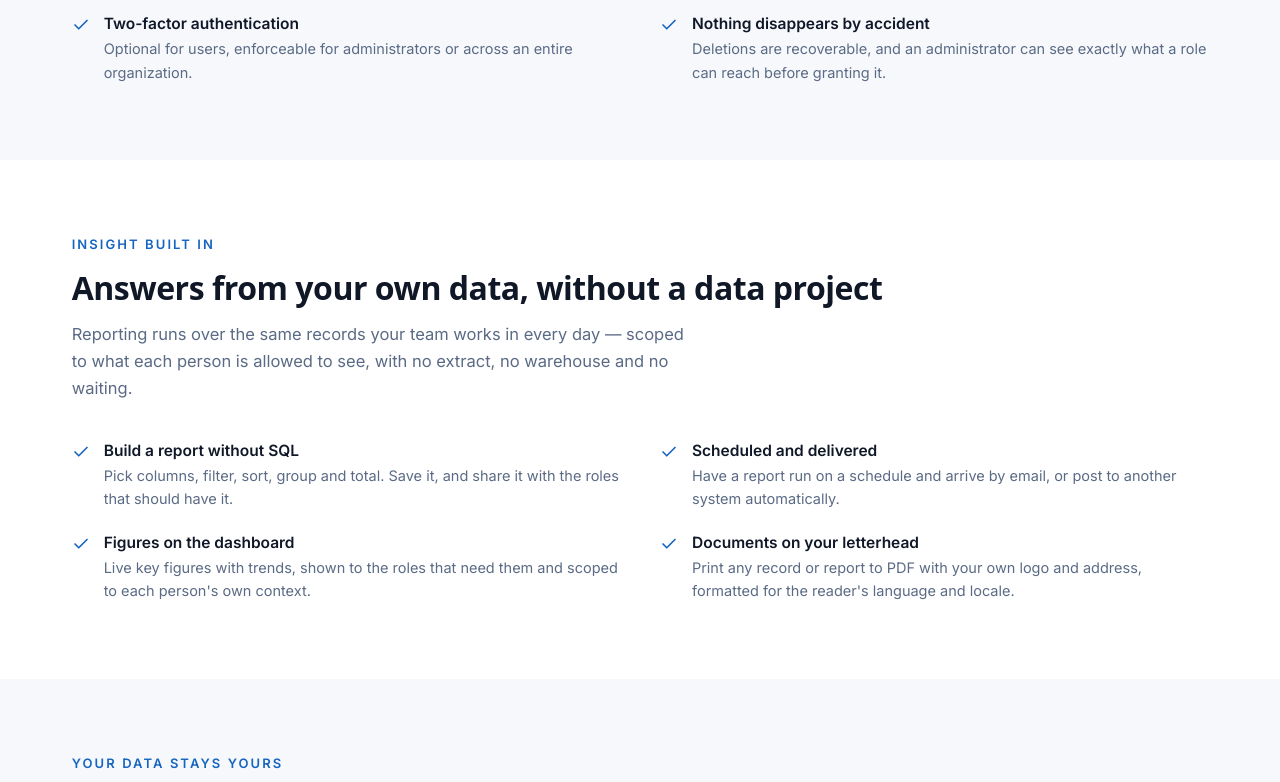
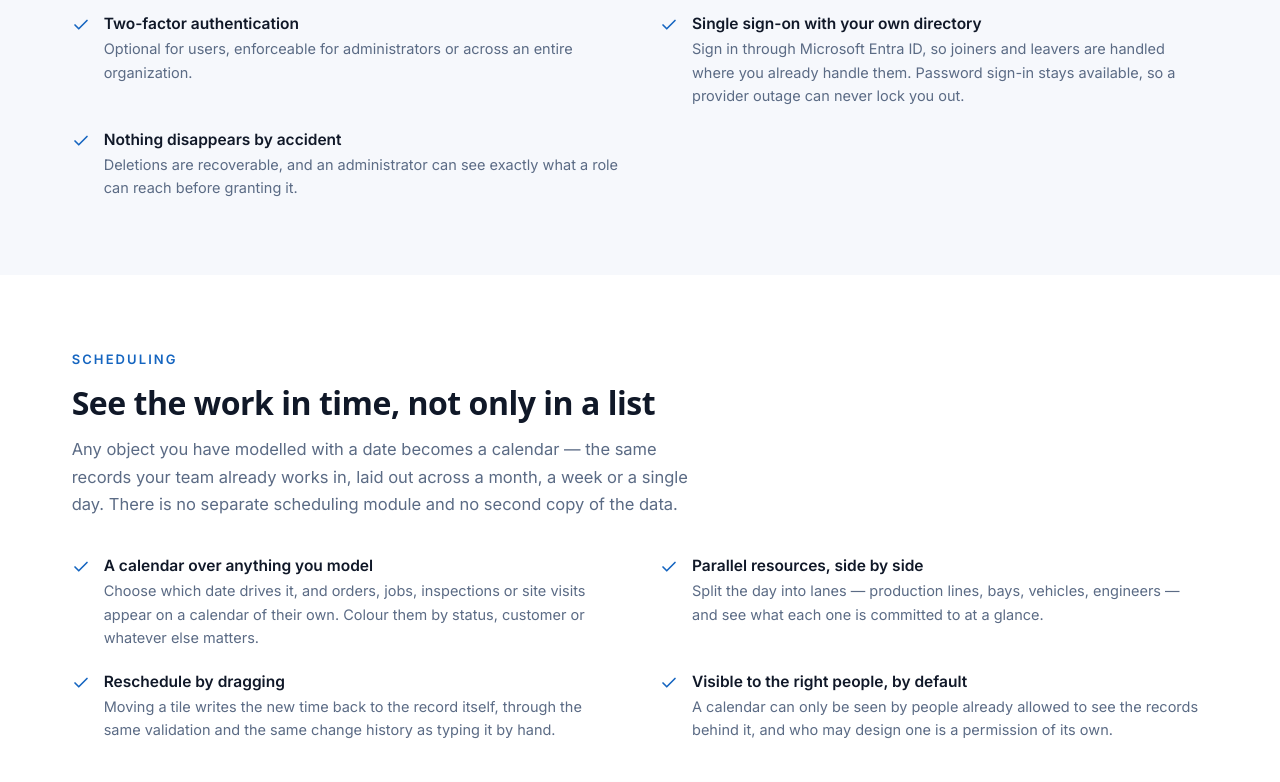
Before and after one commit to SaschaHoefer/bluegate-site, a plain HTML site: page features.html in a window 1280 px wide. Shown: the part 2240-3022 px from the top of the page. Drawn offline with Linux system fonts and the light colour scheme; a web font is replaced by a local one.

Commit message:
Features: a scheduling section, with the calendar
Adds a fifth pillar between Governance and Insight: any object modelled
with a date becomes a calendar, in month, week or day view.

The screenshot is the day view, because that is the part a list cannot
show — three production lines as parallel lanes, tiles as tall as the job
is long. Staged on the same fictional Meridian tenant as the sales order
above it, so the two images read as one system rather than two products.

Placed third rather than appended, so the two screenshots are separated
by a text section instead of stacking.

Same capture settings as the existing assets: 1200 CSS pixels at 2x, so
2400 wide, with width/height stated so the page does not jump as it
loads. Checked at 390, 768 and 1280 — no horizontal overflow, no console
errors, both images decode at full resolution.

index.html is untouched: its card grid is three columns with three cards,
and a fourth would leave an orphan.

```diff
--- a/features.html
+++ b/features.html
@@ -157,13 +157,60 @@
       </div>
       <div class="point">
         <svg class="tick" width="18" height="18" viewBox="0 0 24 24" fill="none" stroke="#1565c0" stroke-width="2.2" stroke-linecap="round" stroke-linejoin="round" aria-hidden="true"><path d="M20 6 9 17l-5-5"/></svg>
+        <div><div class="point-title">Single sign-on with your own directory</div><div class="point-body">Sign in through Microsoft Entra ID, so joiners and leavers are handled where you already handle them. Password sign-in stays available, so a provider outage can never lock you out.</div></div>
+      </div>
+      <div class="point">
+        <svg class="tick" width="18" height="18" viewBox="0 0 24 24" fill="none" stroke="#1565c0" stroke-width="2.2" stroke-linecap="round" stroke-linejoin="round" aria-hidden="true"><path d="M20 6 9 17l-5-5"/></svg>
         <div><div class="point-title">Nothing disappears by accident</div><div class="point-body">Deletions are recoverable, and an administrator can see exactly what a role can reach before granting it.</div></div>
       </div>
     </div>
   </div>
 </section>
 
-<!-- ===== 3 · INSIGHT ===== -->
+<!-- ===== 3 · SCHEDULING ===== -->
+<section class="pillar">
+  <div class="wrap pad">
+    <div class="eyebrow">Scheduling</div>
+    <h2 class="rhd">See the work in time, not only in a list</h2>
+    <p class="lead">Any object you have modelled with a date becomes a calendar — the same records your team already works in, laid out across a month, a week or a single day. There is no separate scheduling module and no second copy of the data.</p>
+    <div class="points">
+      <div class="point">
+        <svg class="tick" width="18" height="18" viewBox="0 0 24 24" fill="none" stroke="#1565c0" stroke-width="2.2" stroke-linecap="round" stroke-linejoin="round" aria-hidden="true"><path d="M20 6 9 17l-5-5"/></svg>
+        <div><div class="point-title">A calendar over anything you model</div><div class="point-body">Choose which date drives it, and orders, jobs, inspections or site visits appear on a calendar of their own. Colour them by status, customer or whatever else matters.</div></div>
+      </div>
+
+      <div class="point">
+        <svg class="tick" width="18" height="18" viewBox="0 0 24 24" fill="none" stroke="#1565c0" stroke-width="2.2" stroke-linecap="round" stroke-linejoin="round" aria-hidden="true"><path d="M20 6 9 17l-5-5"/></svg>
+        <div><div class="point-title">Parallel resources, side by side</div><div class="point-body">Split the day into lanes — production lines, bays, vehicles, engineers — and see what each one is committed to at a glance.</div></div>
+      </div>
+
+      <div class="point">
+        <svg class="tick" width="18" height="18" viewBox="0 0 24 24" fill="none" stroke="#1565c0" stroke-width="2.2" stroke-linecap="round" stroke-linejoin="round" aria-hidden="true"><path d="M20 6 9 17l-5-5"/></svg>
+        <div><div class="point-title">Reschedule by dragging</div><div class="point-body">Moving a tile writes the new time back to the record itself, through the same validation and the same change history as typing it by hand.</div></div>
+      </div>
+
+      <div class="point">
+        <svg class="tick" width="18" height="18" viewBox="0 0 24 24" fill="none" stroke="#1565c0" stroke-width="2.2" stroke-linecap="round" stroke-linejoin="round" aria-hidden="true"><path d="M20 6 9 17l-5-5"/></svg>
+        <div><div class="point-title">Visible to the right people, by default</div><div class="point-body">A calendar can only be seen by people already allowed to see the records behind it, and who may design one is a permission of its own.</div></div>
+      </div>
+
+    </div>
+
+    <!-- A real day from the demo tenant rather than a mock. Tile HEIGHT is the job's duration and each
+         column is a production line, which is the part a static list cannot show. Same capture settings as
+         the order screenshot above; width/height are stated so the page does not jump as it loads. -->
+    <figure style="margin: 46px 0 0;">
+      <img src="axiumone-calendar.png" width="2400" height="1800" loading="lazy" decoding="async"
+           alt="A day view in AxiumOne showing three production lines as parallel columns, each with several sales orders scheduled between 6am and 6pm, every tile as tall as the job is long."
+           style="width: 100%; height: auto; display: block; border-radius: 14px; border: 1px solid #e4e9f2; box-shadow: 0 24px 50px -30px rgba(11,37,69,0.4);">
+      <figcaption class="inter" style="font-size: 13.5px; line-height: 1.6; color: #7b8aa3; margin-top: 14px; max-width: 620px;">
+        One day across three production lines. Each tile is as tall as the job is long, and dragging one to another line reassigns it — on the same sales orders as the document above.
+      </figcaption>
+    </figure>
+  </div>
+</section>
+
+<!-- ===== 4 · INSIGHT ===== -->
 <section class="pillar">
   <div class="wrap pad">
     <div class="eyebrow">Insight built in</div>
@@ -190,7 +237,7 @@
   </div>
 </section>
 
-<!-- ===== 4 · SOVEREIGNTY ===== -->
+<!-- ===== 5 · SOVEREIGNTY ===== -->
 <section class="pillar">
   <div class="wrap pad">
     <div class="eyebrow">Your data stays yours</div>
```
Also changed, not shown: axiumone-calendar.png (added).
